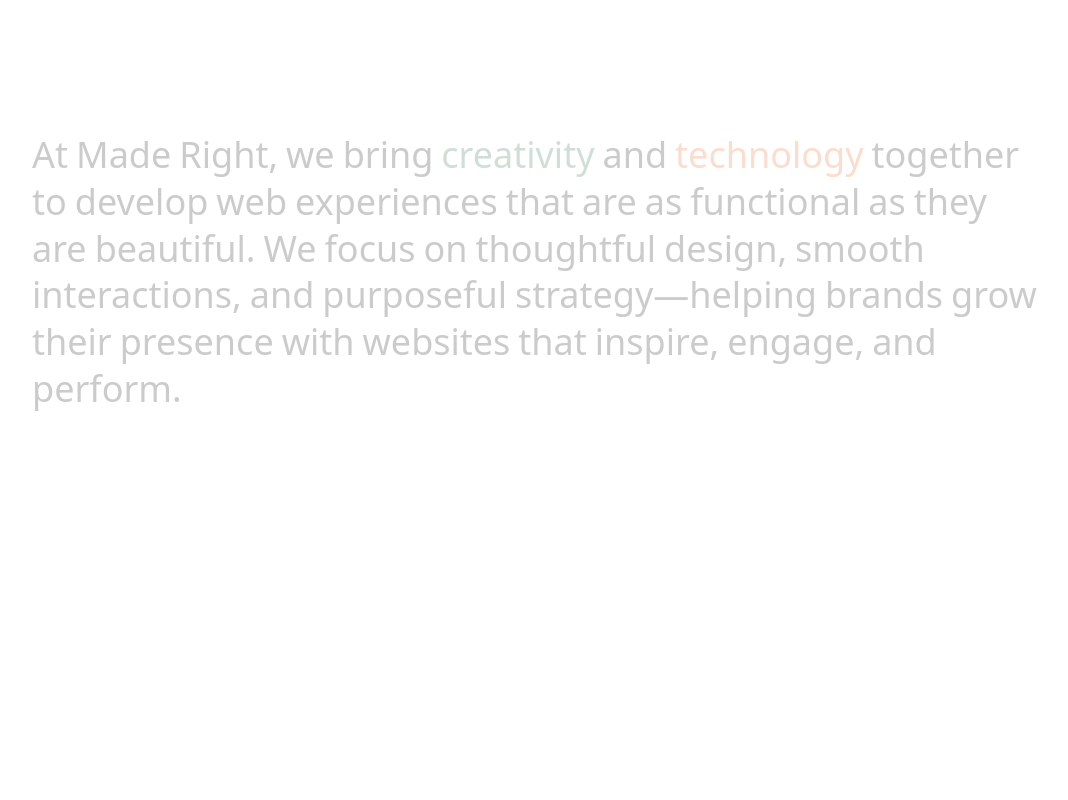
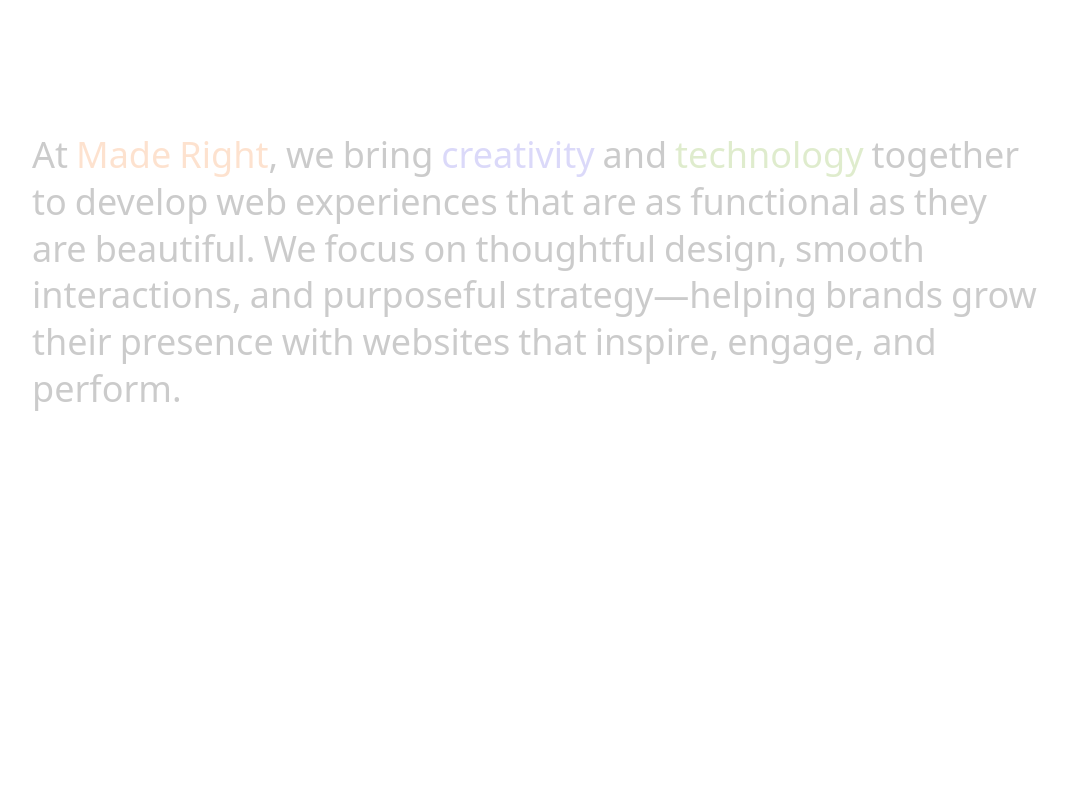
Before and after one commit to alexgoodestudio/maderight.studio, a React (Create React App) app: page / in a window 1280 px wide. Shown: the part 980-1780 px from the top of the page, without its empty margins (96-1164 px from the left). Built offline with nearby package versions, Linux system fonts and the light colour scheme.

Commit message:
updated scroll section/ removl of line mission

```diff
--- a/src/Components/ScrollMission.js
+++ b/src/Components/ScrollMission.js
@@ -44,12 +44,14 @@ const text = `At Made Right, we bring creativity and technology together to deve
     // Determine color for specific words
     let colorClass = "";
 
-     if (letters === "technology") colorClass = "text-orange-600";
-    else if (letters === "creativity") colorClass = "text-green-800";
-    else if (letters === "") colorClass = "text-blue-600"; // updated for "functional"
+    if (letters === "creativity") colorClass = "text-indigo-600";
+    else if (letters === "technology") colorClass = "text-lime-600";
+    else if (letters === "Made") colorClass = "text-orange-500";
+    else if (letters === "Right") colorClass = "text-orange-500";
+
 
     return (
-      <span key={i} className="inline-block mr-2">
+      <span key={i} className="inline-block mr-2 ">
         <span className={`word ${colorClass}`}>
           {letters}
         </span>
--- a/src/Components/Storage.js
+++ b/src/Components/Storage.js
@@ -5,7 +5,7 @@ import Featured from "./Featured";
 import Footer from "./Footer";
 import Services from "./Services"
 import Nav from "./Nav";
-import LineMission from "./LineMission";
+// import LineMission from "./LineMission";
 // import Random from "./Random";
 import Contact from "./Contact";
 
@@ -19,7 +19,7 @@ function Storage(){
                 <ScrollMission/>
                 <Services/>
                 <Featured/>
-                <LineMission/>
+                {/* <LineMission/> */}
                 {/* <Random/> */}
                 <Contact/>
                 <Banner/>
```
